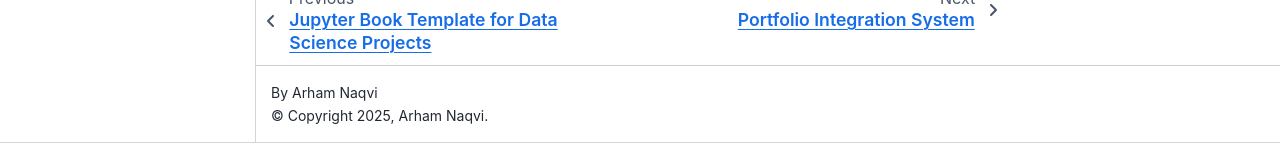
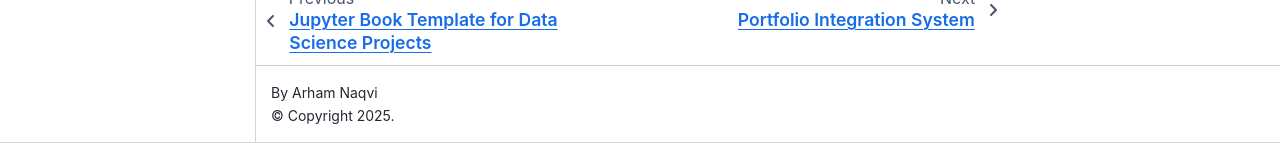
Before and after one commit to Syed-A-Naqvi/sample_jupyter_book, a Jupyter Book: the page built from GITHUB_ACTIONS.md, in a window 1280 px wide and 900 px high, scrolled down 22740 px. Shown: the part 757-900 px from the top of the window. Built offline with Jupyter Book 1.0.4 settings and Sphinx 7.4.7 and the Sphinx Book theme 1.1.4, drawn with Linux system fonts in a browser that asks for light colours.

Commit message:
copyright footer edit

```diff
--- a/_config.yml
+++ b/_config.yml
@@ -4,7 +4,7 @@ title: "Jupyter Book Template for Data Science Projects"
 description: "A Jupyter Book template for data science projects with GitHub Pages deployment and automated portfolio integration/updating using GitHub Actions."
 author: "Arham Naqvi"
 logo: "logo.png"
-copyright: "2025, Arham Naqvi"
+copyright: "2025"
 
 # Custom Metadata
 project_metadata:
```
